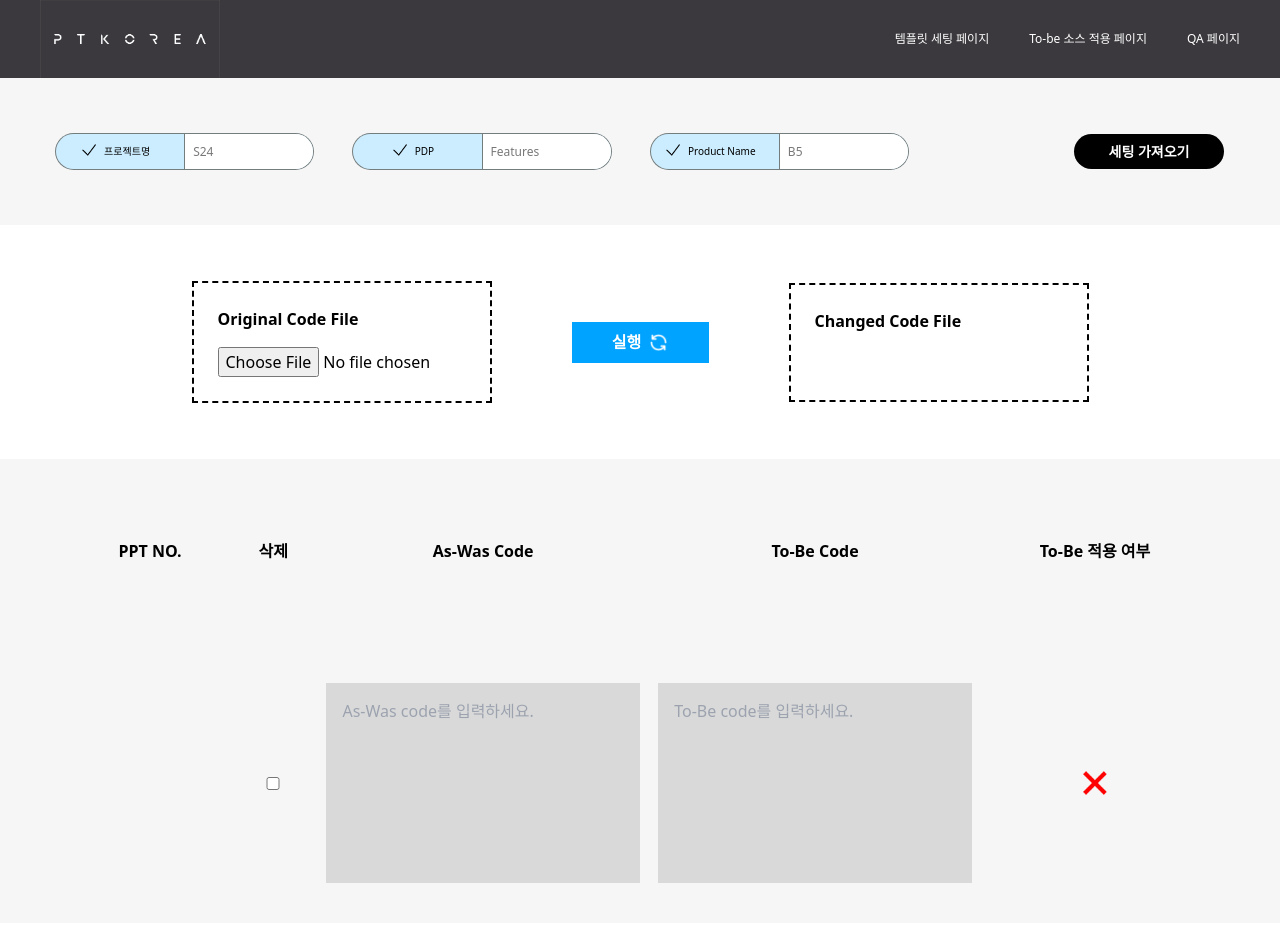
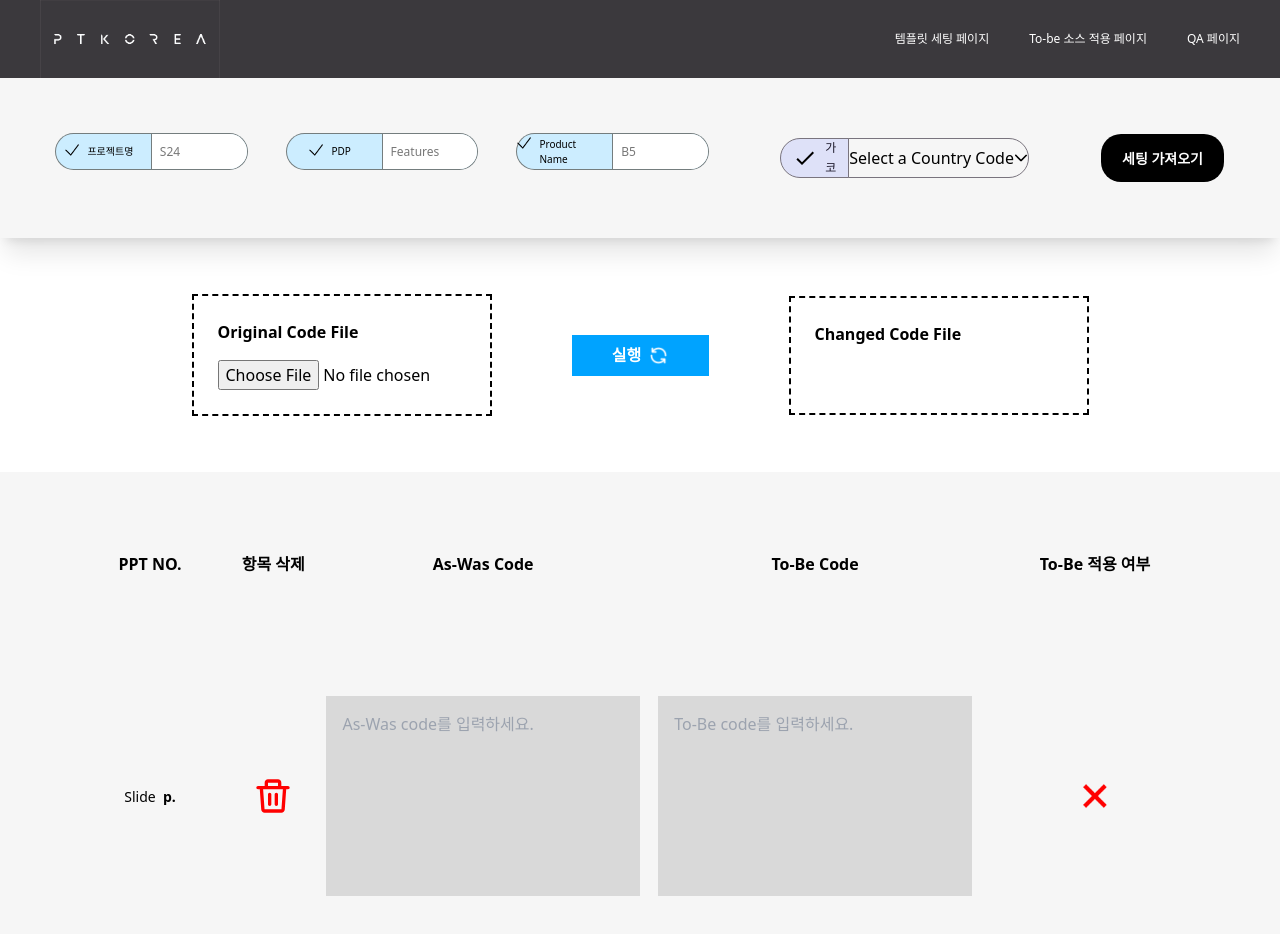
Before and after one commit to haley10309/recoder, a React (Vite) app: page /tobe-applied in a window 1280 px wide. Built offline with nearby package versions, Linux system fonts and the light colour scheme.

Commit message:
style: add Textarea Delete image

```diff
--- a/package.json
+++ b/package.json
@@ -27,6 +27,7 @@
   },
   "devDependencies": {
     "@eslint/js": "^9.9.0",
+    "@svgr/webpack": "^8.1.0",
     "@types/react": "^18.3.3",
     "@types/react-dom": "^18.3.0",
     "@vitejs/plugin-react": "^4.3.1",
--- a/src/Components/ToBeApplied/Textarea.jsx
+++ b/src/Components/ToBeApplied/Textarea.jsx
@@ -1,56 +1,26 @@
-// import Yes from '../../assets/tobe_yes.png';
-// import No from '../../assets/tobe_no.png';
-
-// const BasicTextarea = ({ asWasCode, setAsWasCode, toBeCode, setToBeCode, changed }) => {
-//   return (
-//     <div className="flex items-center justify-between px-20 py-10 font-medium">
-//       <h2 className='flex justify-center w-[12.5%]'>{changed.index + 1}</h2>
-//       <input className="flex justify-center w-[6.25%]" type="checkbox" />
-//       <textarea
-//         className="flex justify-center w-[28%] h-[200px] bg-[#D9D9D9] resize-none p-4"
-//         value={asWasCode}
-//         onChange={(e) => setAsWasCode(e.target.value)}
-//         placeholder="As-Was code를 입력하세요."
-//       />
-//       <textarea
-//         value={toBeCode}
-//         className="flex justify-center w-[28%] h-[200px] bg-[#D9D9D9] resize-none p-4"
-//         onChange={(e) => setToBeCode(e.target.value)}
-//         placeholder="To-Be code를 입력하세요."
-//       />
-//       <div className='flex justify-center w-[18.75%]'>
-//         {changed !== null && changed.changed ? (
-//           <img className='w-[50px] h-[50px] align-center' src={Yes} alt="yes" />
-//         ) : (
-//           <img className='w-[50px] h-[50px] align-center' src={No} alt="no" />
-//         )}
-//       </div>
-//     </div>
-//   );
-// };
-
-// export default BasicTextarea;
-
-
 import Yes from '../../assets/tobe_yes.png';
 import No from '../../assets/tobe_no.png';
+import Delete from '../../assets/mi_delete.svg';
 
 const BasicTextarea = ({ pptNo, asWasCode, setAsWasCode, toBeCode, setToBeCode, changed, onDelete }) => {
 
-  const handleCheckboxChange = (e) => {
-    if (e.target.checked) {
-      onDelete();  // Call the onDelete function passed as a prop
+  const handleDeleteClick = () => {
+    if (window.confirm("해당 항목을 삭제하시겠습니까?")) {
+      onDelete();
     }
   };
 
+
   return (
     <div className="flex items-center justify-between px-20 py-10 font-medium">
-      <h2 className='flex justify-center w-[12.5%]'>{pptNo}</h2>
-      <input
+      <h2 className='flex justify-center w-[12.5%] text-black text-[14px]'>Slide &nbsp;<span className='font-bold'> p.{pptNo}</span></h2>
+      <button
         className="flex justify-center w-[6.25%]"
-        type="checkbox"
-        onChange={handleCheckboxChange}
-      />
+        onClick={handleDeleteClick}>
+          <div className='flex jusfiy-center p-2 rounded-xl'>
+             <img fill='#FF4747' className='w-10 h-10' src={Delete} alt="Delete image" />
+          </div>
+          </button>
       <textarea
         className="flex justify-center w-[28%] h-[200px] bg-[#D9D9D9] resize-none p-4"
         value={asWasCode}
--- a/src/Pages/ToBeApplied/ToBeApplied.jsx
+++ b/src/Pages/ToBeApplied/ToBeApplied.jsx
@@ -3,6 +3,7 @@ import axios from 'axios';
 import BasicInput from "../../Components/ToBeApplied/Input";
 import Process from '../../assets/uim_process.png';
 import BasicTextarea from "../../Components/ToBeApplied/Textarea";
+import Country_code from "../../Components/Template_detail_set/Country_code";
 
 const ToBeApplied = () => {
   const [projectName, setProjectName] = useState('');
@@ -14,6 +15,7 @@ const ToBeApplied = () => {
   const [changeResults, setChangeResults] = useState([]);
   const [isProcessing, setIsProcessing] = useState(false);
   const [codePairs, setCodePairs] = useState([]);
+  const [country_code, setCountry_code] = useState("");
 
   const handleProjectNameChange = (projectName) => {
     setProjectName(projectName);
@@ -50,7 +52,6 @@ const ToBeApplied = () => {
   };
 
   const handleDeleteTextarea = (index) => {
-    alert('삭제하시겠습니까?')
     const newTextareas = textareas.filter((_, i) => i !== index);
     setTextareas(newTextareas);
   };
@@ -156,7 +157,7 @@ const ToBeApplied = () => {
   return (
     <>
       <div className="bg-white">
-        <div className="flex w-full p-14 justify-between gap-10 bg-[#f6f6f6]">
+        <div className="flex w-full p-14 justify-between gap-10 bg-[#f6f6f6] shadow-xl">
           <div className="flex gap-10">
             <BasicInput
               _inputProps={{ placeholder: 'S24' }}
@@ -176,12 +177,10 @@ const ToBeApplied = () => {
               _onChange={handleProductNameChange}
               _value={productName}
             />
-            {/* <BasicInput
-              _inputProps={{ placeholder: 'UK' }}
-              _title={'국가'}
-              _onChange={handleEmailChange}
-              _value={value}
-            /> */}
+            <Country_code
+              country_code={country_code}
+              setCountry_code={setCountry_code}
+            />
           </div>
           <button className="bg-black text-white font-semibold text-[14px] rounded-[20px] w-[150px]"
           onClick={handleSetting}>
@@ -222,7 +221,7 @@ const ToBeApplied = () => {
         <div className="bg-[#f6f6f6]">
           <div className="flex justify-between p-20 font-bold">
             <h1 className="w-[12.5%] flex items-center justify-center">PPT NO.</h1>
-            <h1 className="w-[6.25%] flex items-center justify-center">삭제</h1>
+            <h1 className="w-[6.25%] flex items-center justify-center">항목 삭제</h1>
             <h1 className="w-[28%] flex items-center justify-center">As-Was Code</h1>
             <h1 className="w-[28%] flex items-center justify-center">To-Be Code</h1>
             <h1 className="w-[18.75%] flex items-center justify-center">To-Be 적용 여부</h1>
```
Also changed, not shown: src/assets/mi_delete.svg (added), 1 other file (tests, documents, lock files or other folders).
